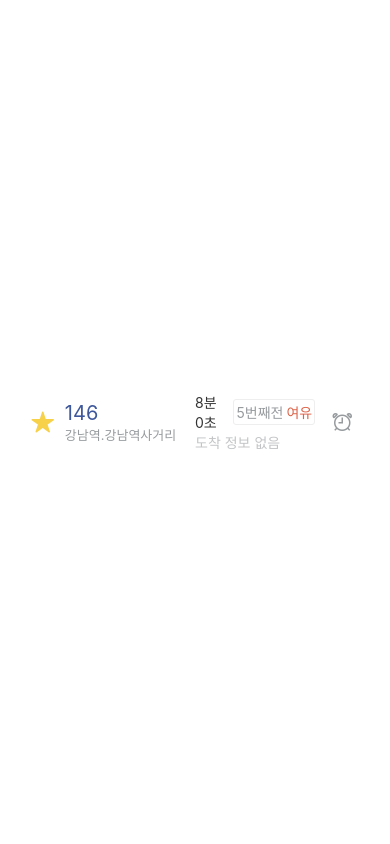
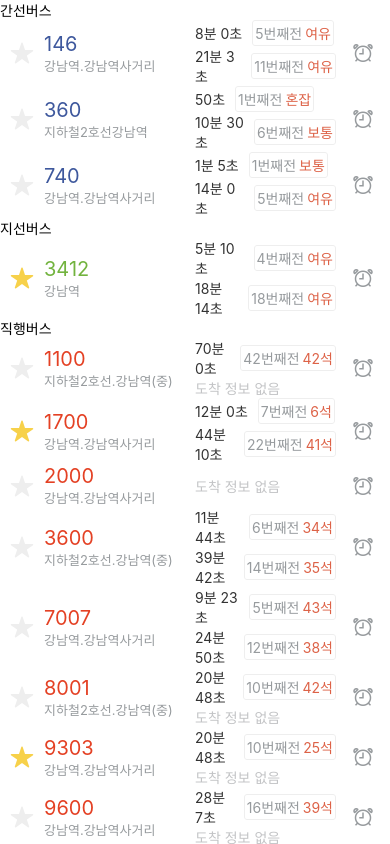
Before and after one commit to corea2244/Project-Kakaobus-react-native-2023, a React Native app: screen / in a window 390 px wide. Built offline with nearby package versions, Linux system fonts and the light colour scheme.

Commit message:
[part2-ch5-6-SectionList - renderItem 실데이터 매핑] 최종 코드

```diff
--- a/App.js
+++ b/App.js
@@ -1,17 +1,79 @@
-import { StatusBar } from "expo-status-bar";
-import { StyleSheet, Text, View } from "react-native";
+import dayjs from "dayjs";
+import { SectionList, StyleSheet, Text, View } from "react-native";
+import {
+  getStatusBarHeight,
+  getBottomSpace,
+} from "react-native-iphone-x-helper";
 import BusInfo from "./src/BusInfo";
-import { COLOR } from "./src/color";
+import {
+  busStop,
+  getBusNumColorByType,
+  getSections,
+  getRemainedTimeText,
+  getSeatStatusText,
+} from "./src/data";
+
+const sections = getSections(busStop.buses);
+const now = dayjs();
+
+const renderItem = ({ item: bus }) => {
+  const numColor = getBusNumColorByType(bus.type);
+  /**
+   * Start
+   */
+  // undefined ?? null -> null
+  // { ... } ?? null -> { ... }
+  const firstNextBusInfo = bus.nextBusInfos?.[0] ?? null;
+  const secondNextBusInfo = bus.nextBusInfos?.[1] ?? null;
+  const newNextBusInfos =
+    !firstNextBusInfo && !secondNextBusInfo
+      ? [null]
+      : [firstNextBusInfo, secondNextBusInfo];
+
+  // if (bus.num === 2000) {
+  //   console.log(bus.num, 'newNextBusInfos', newNextBusInfos); // TODO: 확인
+  // }
+
+  const processedNextBusInfos = newNextBusInfos.map((info) => {
+    if (!info)
+      return {
+        hasInfo: false,
+        remainedTimeText: "도착 정보 없음",
+      };
+
+    const { arrivalTime, numOfRemainedStops, numOfPassengers } = info;
+    const remainedTimeText = getRemainedTimeText(now, arrivalTime);
+    const seatStatusText = getSeatStatusText(bus.type, numOfPassengers);
+    return {
+      hasInfo: true,
+      remainedTimeText,
+      numOfRemainedStops,
+      seatStatusText,
+    };
+  });
+  /**
+   * End
+   */
+  return (
+    <BusInfo
+      isBookmarked={bus.isBookmarked}
+      onPress={null}
+      num={bus.num}
+      directionDescription={bus.directionDescription}
+      numColor={numColor}
+      processedNextBusInfos={processedNextBusInfos}
+    />
+  );
+};
 
 export default function App() {
   return (
     <View style={styles.container}>
-      <BusInfo
-        isBookmarked={true}
-        onPress={null}
-        num={146}
-        directionDescription={"강남역.강남역사거리"}
-        numColor={COLOR.BUS_B}
+      <SectionList
+        style={{ flex: 1, width: "100%" }}
+        sections={sections}
+        renderSectionHeader={({ section: { title } }) => <Text>{title}</Text>}
+        renderItem={renderItem}
       />
     </View>
   );
@@ -23,5 +85,6 @@ const styles = StyleSheet.create({
     backgroundColor: "#fff",
     alignItems: "center",
     justifyContent: "center",
+    paddingTop: getStatusBarHeight(),
   },
 });
--- a/package.json
+++ b/package.json
@@ -13,7 +13,8 @@
     "expo": "~47.0.12",
     "expo-status-bar": "~1.4.2",
     "react": "18.1.0",
-    "react-native": "0.70.5"
+    "react-native": "0.70.5",
+    "react-native-iphone-x-helper": "^1.3.1"
   },
   "devDependencies": {
     "@babel/core": "^7.12.9"
--- a/src/BusInfo.js
+++ b/src/BusInfo.js
@@ -10,6 +10,7 @@ export default ({
   num,
   directionDescription,
   numColor,
+  processedNextBusInfos,
 }) => {
   return (
     <View style={{ flexDirection: "row" }}>
@@ -38,13 +39,21 @@ export default ({
       <View style={{ flex: 1, flexDirection: "row", alignItems: "center" }}>
         {/* M분 S초 / N번째 전 / 여유 */}
         <View style={{ flex: 1 }}>
-          <NextBusInfo
+          {processedNextBusInfos.map((info) => (
+            <NextBusInfo
+              hasInfo={info.hasInfo}
+              remainedTimeText={info.remainedTimeText}
+              numOfRemainedStops={info.numOfRemainedStops}
+              seatStatusText={info.seatStatusText}
+            />
+          ))}
+          {/* <NextBusInfo
             hasInfo={true}
             remainedTimeText={"8분 0초"}
             numOfRemainedStops={5}
             seatStatusText={"여유"}
           />
-          <NextBusInfo hasInfo={false} remainedTimeText="도착 정보 없음" />
+          <NextBusInfo hasInfo={false} remainedTimeText="도착 정보 없음" /> */}
         </View>
 
         {/* 알람 아이콘 */}
--- a/src/data.js
+++ b/src/data.js
@@ -1,4 +1,5 @@
 import dayjs from "dayjs";
+import { COLOR } from "./color";
 
 export const busStop = {
   id: 23284,
@@ -193,3 +194,77 @@ export const busStop = {
     },
   ],
 };
+
+export const getSections = (buses) => {
+  const bBuses = []; // data
+  const gBuses = []; // data
+  const rBuses = []; // data
+
+  for (const bus of buses) {
+    if (bus.type === "B") bBuses.push(bus);
+    else if (bus.type === "G") gBuses.push(bus);
+    else if (bus.type === "R") rBuses.push(bus);
+  }
+
+  const sections = [];
+  if (bBuses.length > 0) {
+    sections.push({
+      title: "간선버스",
+      data: bBuses,
+    });
+  }
+  if (gBuses.length > 0) {
+    sections.push({
+      title: "지선버스",
+      data: gBuses,
+    });
+  }
+  if (rBuses.length > 0) {
+    sections.push({
+      title: "직행버스",
+      data: rBuses,
+    });
+  }
+
+  return sections;
+};
+
+export const getBusNumColorByType = (type) => {
+  switch (type) {
+    case "B":
+      return COLOR.BUS_B;
+    case "G":
+      return COLOR.BUS_G;
+    case "R":
+      return COLOR.BUS_R;
+    default:
+      return "transparent";
+  }
+};
+
+export const getRemainedTimeText = (now, arrivalTime) => {
+  const remainMinute = dayjs(arrivalTime).diff(dayjs(now), "minute");
+  const remainSecond = dayjs(arrivalTime).diff(dayjs(now), "second") % 60;
+
+  if (remainMinute <= 0 && remainSecond <= 0) return "도착 또는 출발";
+  if (remainMinute <= 0 && remainSecond < 30) return "곧 도착";
+  if (remainMinute <= 0) return `${remainSecond}초`;
+  return `${remainMinute}분 ${remainSecond}초`;
+};
+
+const MAX_SEAT_NUM_OF_R = 45;
+export const getSeatStatusText = (type, numOfPassengers) => {
+  switch (type) {
+    case "B":
+    case "G":
+      return numOfPassengers >= 30
+        ? "혼잡"
+        : numOfPassengers >= 20
+        ? "보통"
+        : "여유";
+    case "R":
+      return `${MAX_SEAT_NUM_OF_R - numOfPassengers}석`;
+    default:
+      return "transparent";
+  }
+};
```
Also changed, not shown: 1 other file (tests, documents, lock files or other folders).
